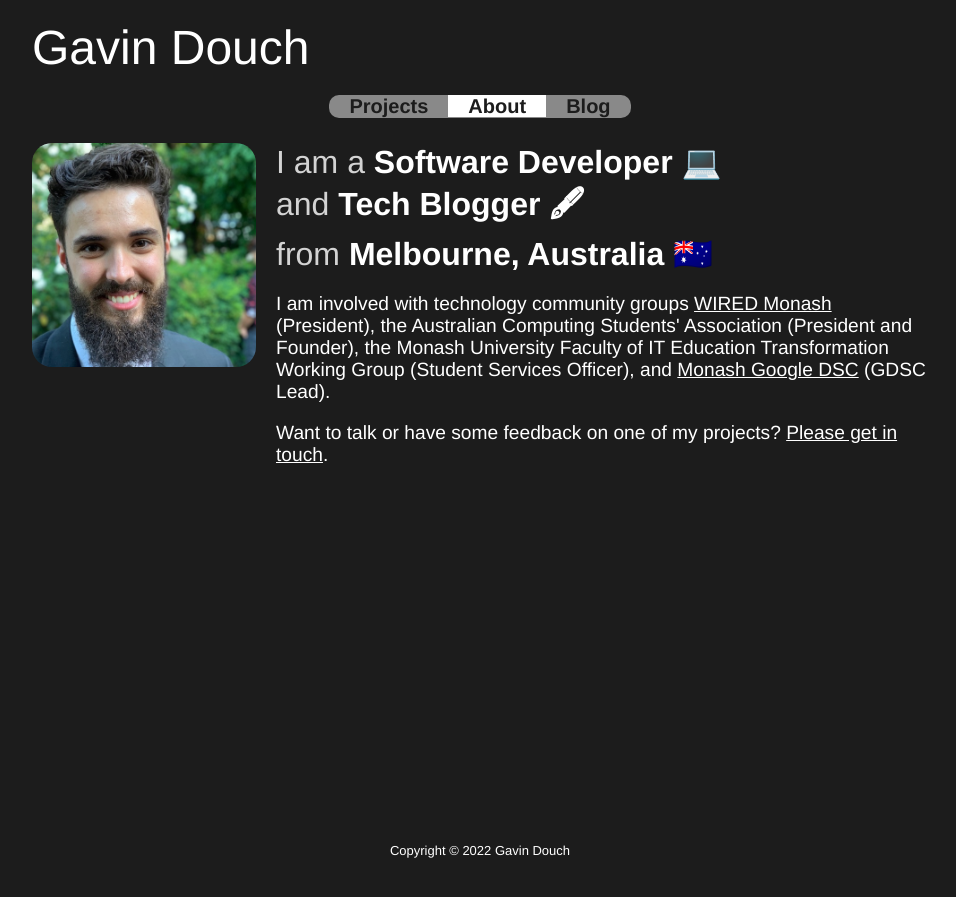
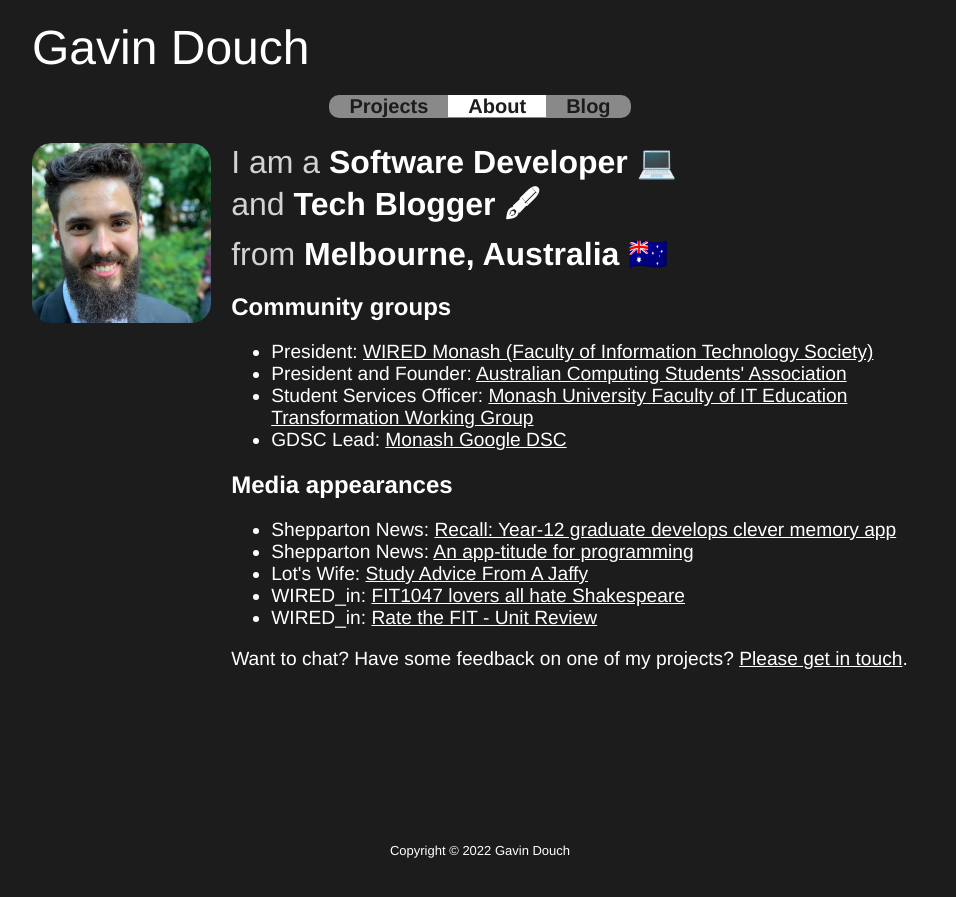
Before and after one commit to Coedice/website, a Jekyll site: the page built from about.html, in a window 1280 px wide. Shown: the top 897 px of the page, without its empty margins (160-1116 px from the left). Built offline with Jekyll 4.4.1, drawn with Linux system fonts in a browser that asks for light colours.

Commit message:
Reformat about page
- Add media appearances to about page

```diff
--- a/_sass/about.scss
+++ b/_sass/about.scss
@@ -1,7 +1,7 @@
 div#intro {
   > img {
 	float: left;
-	width: 25%;
+	width: 20%;
 	border-radius: 20px;
 	margin-right: 20px;
   }
--- a/about.html
+++ b/about.html
@@ -1,12 +1,53 @@
 ---
 title: About
 layout: default
+
+communityGroups:
+  - name: WIRED Monash (Faculty of Information Technology Society)
+    role: President
+    url: https://wired.org.au
+  - name: Australian Computing Students' Association
+    role: President and Founder
+  - name: Monash University Faculty of IT Education Transformation Working Group
+    role: Student Services Officer
+    url: https://www.monash.edu/it
+  - name: Monash Google DSC
+    role: GDSC Lead
+    url: https://gdsc.community.dev/monash-university/
+
+mediaAppearances:
+  - mediaOrganisation: Shepparton News
+    url: https://www.sheppnews.com.au/news/recall-year-12-graduate-develops-clever-memory-app/
+    title: "Recall: Year-12 graduate develops clever memory app"
+  - mediaOrganisation: Shepparton News
+    url: https://www.sheppnews.com.au/news/an-app-titude-for-programming/
+    title: An app-titude for programming
+  - mediaOrganisation: Lot's Wife
+    url: https://lotswife.com.au/study-advice-from-a-jaffy/
+    title: Study Advice From A Jaffy
+  - mediaOrganisation: WIRED_in
+    url: https://open.spotify.com/episode/0bwv4T6pBwC2nlsbn2yOv0?si=oI2gFWeDSwOTB9EEl5shVQ
+    title: FIT1047 lovers all hate Shakespeare
+  - mediaOrganisation: WIRED_in
+    url: https://open.spotify.com/episode/4fSn8QFnfTCp67LNDXUxKs?si=tdNJVHE3TpuZKeexlKX5Tg
+    title: Rate the FIT - Unit Review
 ---
 <div id="intro">
 	<img src="{{ 'assets/images/gavinDouch.jpg' | relative_url }}" alt="Gavin Douch face">
 	<h1>I am a <a href="{{ '/' | relative_url }}">Software Developer &#x1F4BB;</a><br>and <a href="{{ '/blog' | relative_url }}">Tech Blogger &#x1F58B;</a><br>from <a href="https://en.wikipedia.org/wiki/Melbourne">Melbourne, Australia &#x1F1E6;&#x1F1FA;</a></h1>
 </div>
 <div id="biography">
-    <p>I am involved with technology community groups <a href="https://wired.org.au">WIRED Monash</a> (President), the Australian Computing Students' Association (President and Founder), the Monash University Faculty of IT Education Transformation Working Group (Student Services Officer), and <a href="https://gdsc.community.dev/monash-university/">Monash Google DSC</a> (GDSC Lead).</p>
-    <p>Want to talk or have some feedback on one of my projects? <a href="mailto:gavindouch@gmail.com">Please get in touch</a>.</p>
+	<h2>Community groups</h2>
+	<ul>
+		{% for communityGroup in page.communityGroups %}
+			<li>{{ communityGroup.role }}: <a href="{{ communityGroup.url }}">{{ communityGroup.name }}</a></li>
+		{% endfor %}
+	</ul>
+	<h2>Media appearances</h2>
+	<ul>
+		{% for mediaAppearance in page.mediaAppearances %}
+			<li>{{ mediaAppearance.mediaOrganisation }}: <a href="{{ mediaAppearance.url }}">{{ mediaAppearance.title }}</a></li>
+		{% endfor %}
+	</ul>
+    <p>Want to chat? Have some feedback on one of my projects? <a href="mailto:gavindouch@gmail.com">Please get in touch</a>.</p>
 </div>
```
